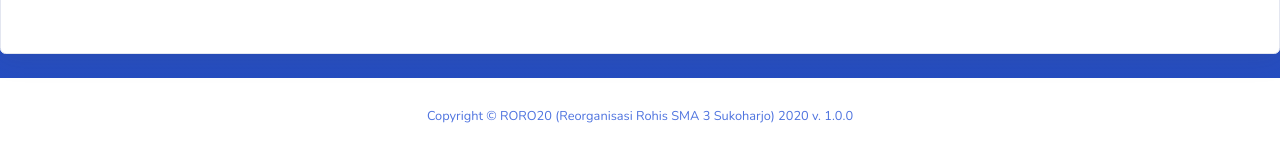
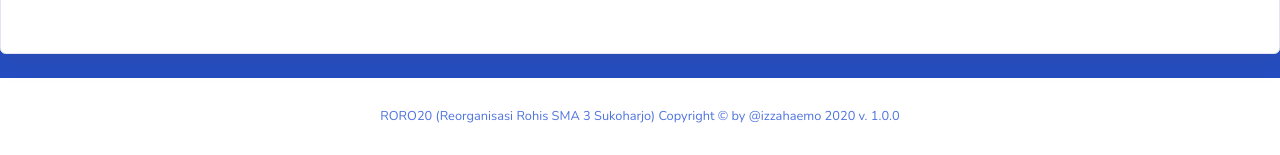
Before and after one commit to izzahaemo/roro20, a CodeIgniter app: page /database/ in a window 1280 px wide. Shown: the part 960-1115 px from the top of the page. Run offline with CodeIgniter, Linux system fonts and the light colour scheme; data that the repository does not hold is empty; a map, chart or similar area stays blank.

Commit message:
edit footer

```diff
--- a/application/views/templates/auth_footer.php
+++ b/application/views/templates/auth_footer.php
@@ -2,7 +2,7 @@
     <div class="container my-auto">
         <div class="copyright text-center my-auto">
             <a href="<?= base_url('auth/about'); ?>">
-                <span>Copyright &copy; RORO20 (Reorganisasi Rohis SMA 3 Sukoharjo) <?= date('Y'); ?> v. 1.0.0</span>
+                <span>RORO20 (Reorganisasi Rohis SMA 3 Sukoharjo) Copyright &copy; by @izzahaemo <?= date('Y'); ?> v. 1.0.0</span>
             </a>
         </div>
     </div>
--- a/application/views/templates/footer.php
+++ b/application/views/templates/footer.php
@@ -3,7 +3,7 @@
     <div class="container my-auto">
         <div class="copyright text-center my-auto">
             <a href="<?= base_url('auth/about'); ?>">
-                <span>Copyright &copy; RORO20 (Reorganisasi Rohis SMA 3 Sukoharjo) <?= date('Y'); ?> v. 1.0.0</span>
+                <span>RORO20 (Reorganisasi Rohis SMA 3 Sukoharjo) Copyright &copy; by @izzahaemo <?= date('Y'); ?> v. 1.0.0</span>
             </a>
         </div>
     </div>
```
